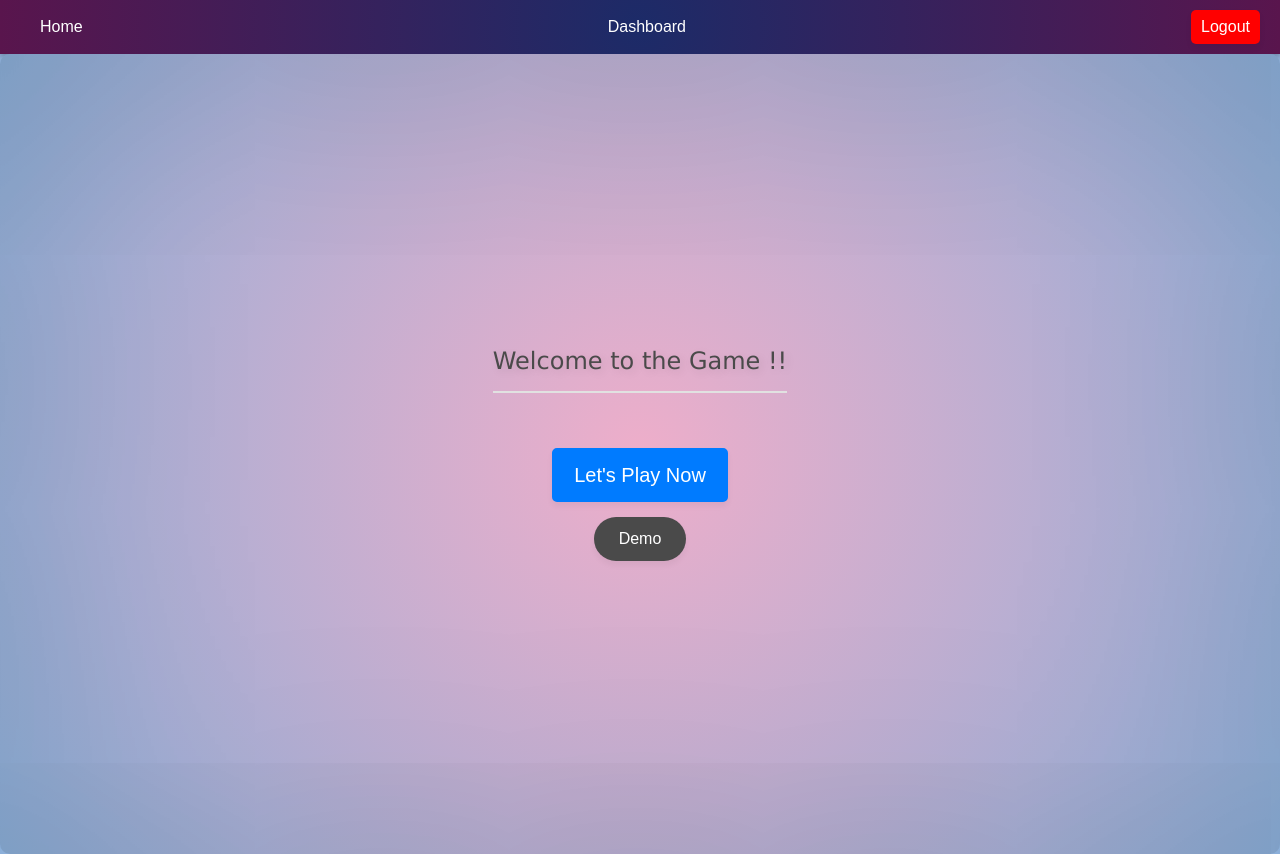
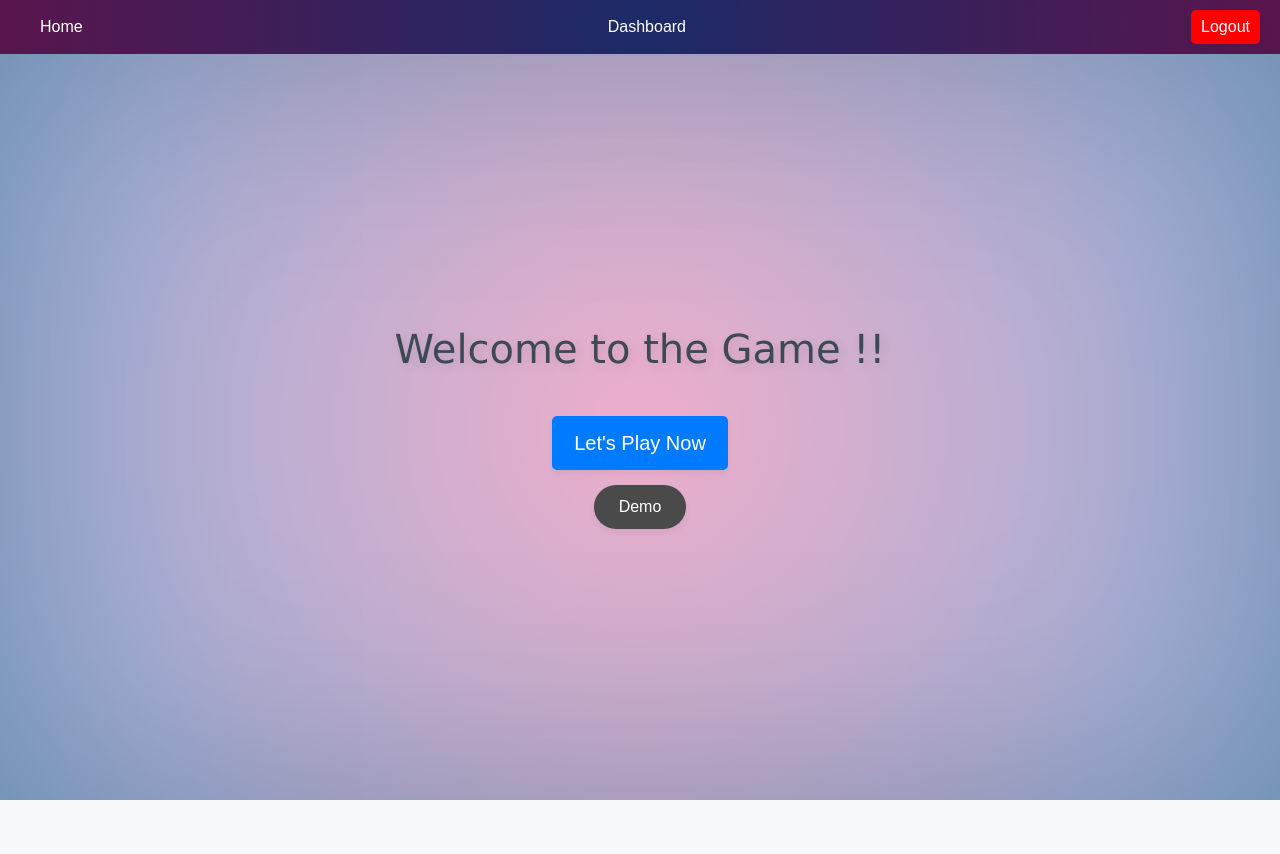
Before and after one commit to ganeshkrishna1/game, a React (Create React App) app in the folder game/: page /home in a window 1280 px wide. After the commit the page ends 800 px from the top, so only its background shows below. Built offline with nearby package versions, Linux system fonts and the light colour scheme.

Commit message:
few css changes

```diff
--- a/game/src/components/Games/Game1.css
+++ b/game/src/components/Games/Game1.css
@@ -18,7 +18,7 @@ body {
   position: relative;
 }
 
-h1 {
+.game-header {
   color: #4a4a4a;
   text-align: center;
   margin-bottom: 20px;
--- a/game/src/components/Games/Game1.js
+++ b/game/src/components/Games/Game1.js
@@ -355,7 +355,7 @@ function Game1() {
   return (
     <div className={`game1 ${theme}-theme`}>
     <button className="theme-button" onClick={toggleTheme}> Dark Mode </button>
-      <h1>Drag and Drop Game - {difficulty} Level</h1>
+      <h1 className='game-header'>Drag and Drop Game - {difficulty} Level</h1>
       <div className="game-container">
         <div className={`questions ${theme}-theme`}>
           <center>
--- a/game/src/components/HomePage/HomePage.css
+++ b/game/src/components/HomePage/HomePage.css
@@ -1,13 +1,16 @@
+.home-page-main{
+    display: flex;
+    flex-direction: column;
+    height: 100vh;
+}
 .home-page{
-    height: 100vh;
     width: 100vw;
+    flex: 1;
     display: flex;
     flex-direction: column;
     align-items: center;
     justify-content: center;
     gap: 15px;
-    border-radius: 10px;
-    padding: 20px;
     color: rgb(61, 74, 83);
     background: rgb(238,174,202);
     background: radial-gradient(circle, rgba(238,174,202,1) 0%, rgba(139,175,217,1) 100%);
```
